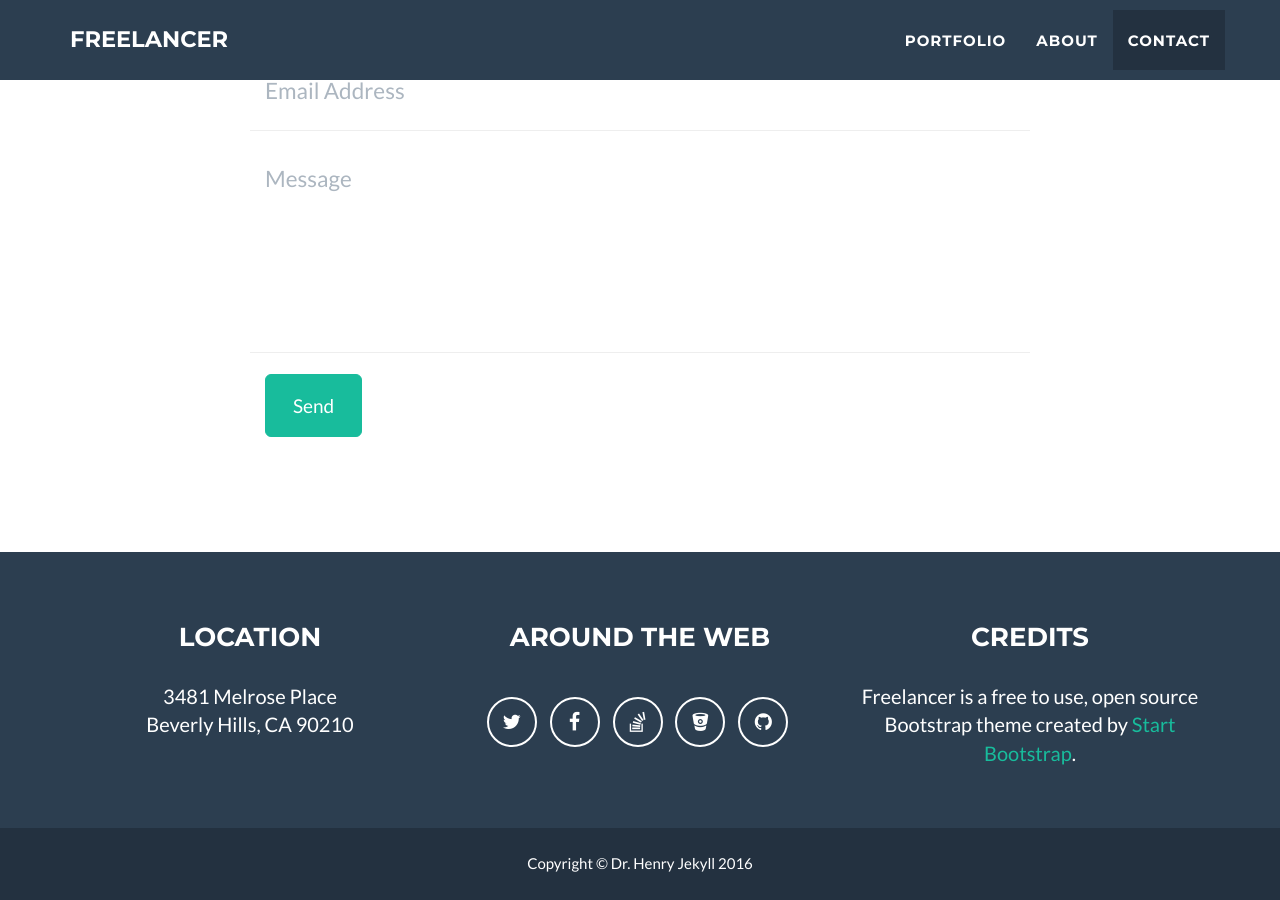
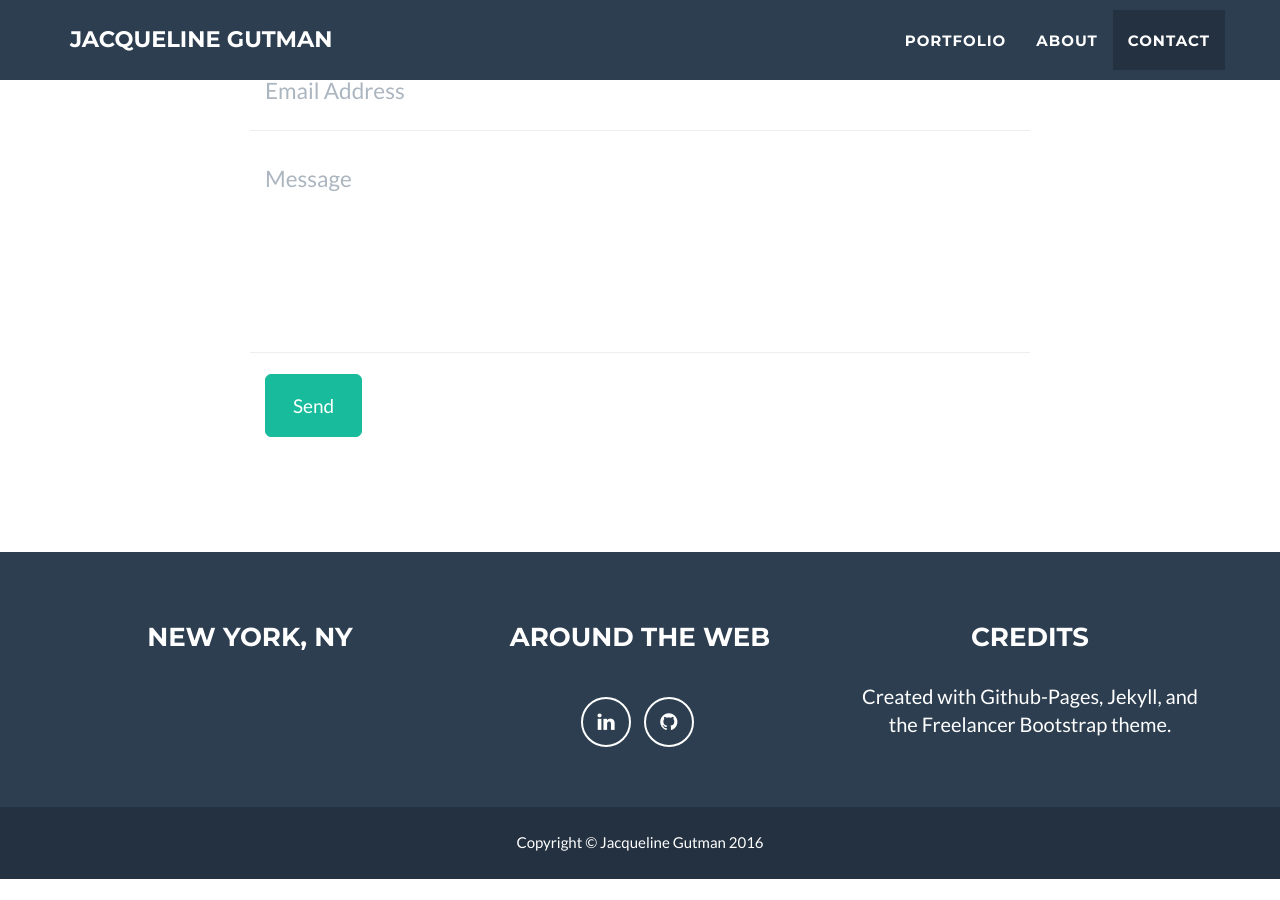
Before and after one commit to jgutman/jgutman.github.io, a Jekyll site: the page built from index.html, in a window 1280 px wide and 900 px high, scrolled down 2518 px. Built offline with Jekyll 4.4.1, drawn with Linux system fonts in a browser that asks for light colours; after the commit the page ends 3397 px from its top, so only the background shows below that; some of the changed text lies outside the part shown.

Commit message:
small updates to config

```diff
--- a/_config.yml
+++ b/_config.yml
@@ -1,10 +1,10 @@
 # Site settings
-title: Freelancer
-email: your-email@domain.com
-url: https://example.github.io
+title: Jacqueline Gutman
+email: jacqueline.gutman@nyu.edu
+url: https://jgutman.github.io
 description: "Write an awesome description for your new site here. You can edit this line in _config.yml. It will appear in your document head meta (for Google search results) and in your feed.xml site description."
-skills: "Web Developer - Graphic Artist - User Experience Designer"
-meta_author: LastName FirstName
+skills: "Graduate Student - Statistical Consultant - Educational Researcher and Data Scientist"
+meta_author: Gutman Jacqueline
 
 # Google webmaster tools
 google_verify:
@@ -31,31 +31,20 @@ color:
 
 # Footer settings
 footer:
-  copyright: Dr. Henry Jekyll
-  location: Location
+  copyright: Jacqueline Gutman
+  location: New York, NY
   social: Around the Web
   credits: Credits
 
 # Social networks usernames (many more available: google-plus, flickr, dribbble, pinterest, instagram, tumblr, linkedin, etc.)
 social:
-  - title: twitter
-    url: http://twitter.com/jekyllrb
-  - title: facebook
-    url:
-  - title: stack-overflow
-    url: http://stackoverflow.com/questions/tagged/jekyll
-  - title: bitbucket
-    url: http://bitbucket.org/jekyll
+  - title: linkedin
+    url: www.linkedin.com/in/jacquelinegutman
   - title: github
-    url: http://github.com/jekyll
-
-# Postal address (add as many lines as necessary)
-address:
-  - line: 3481 Melrose Place
-  - line: Beverly Hills, CA 90210
+    url: http://github.com/jgutman
 
 # Credits content
-credits: 'Freelancer is a free to use, open source Bootstrap theme created by <a href="http://startbootstrap.com">Start Bootstrap</a>.'
+credits: 'Created with Github-Pages, Jekyll, and the Freelancer Bootstrap theme.'
 
 # Build settings
 markdown: kramdown
```
Also changed, not shown: 1 other file.
